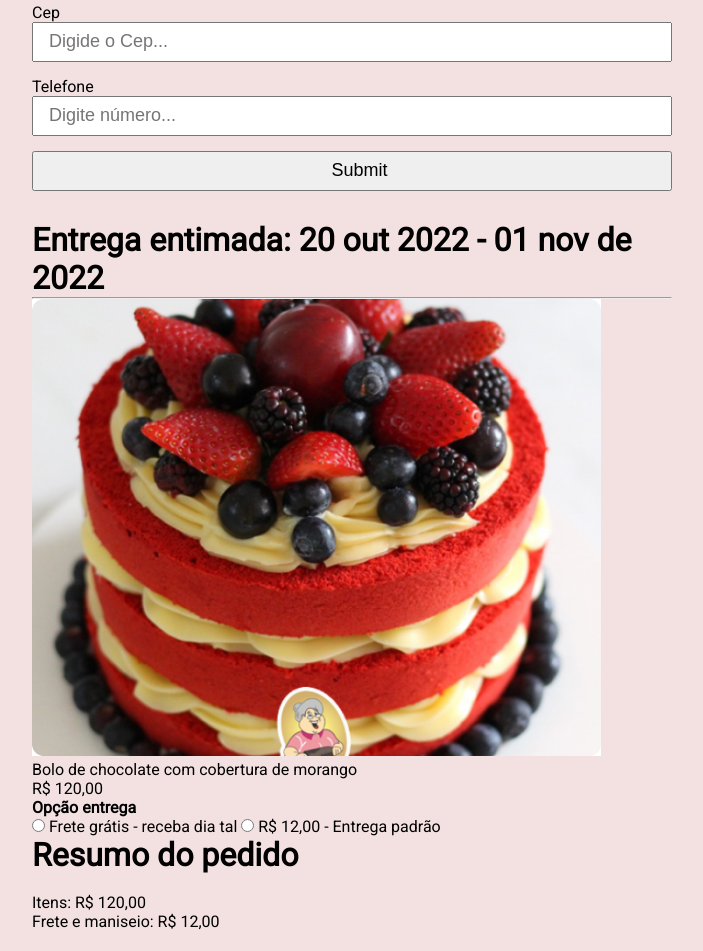
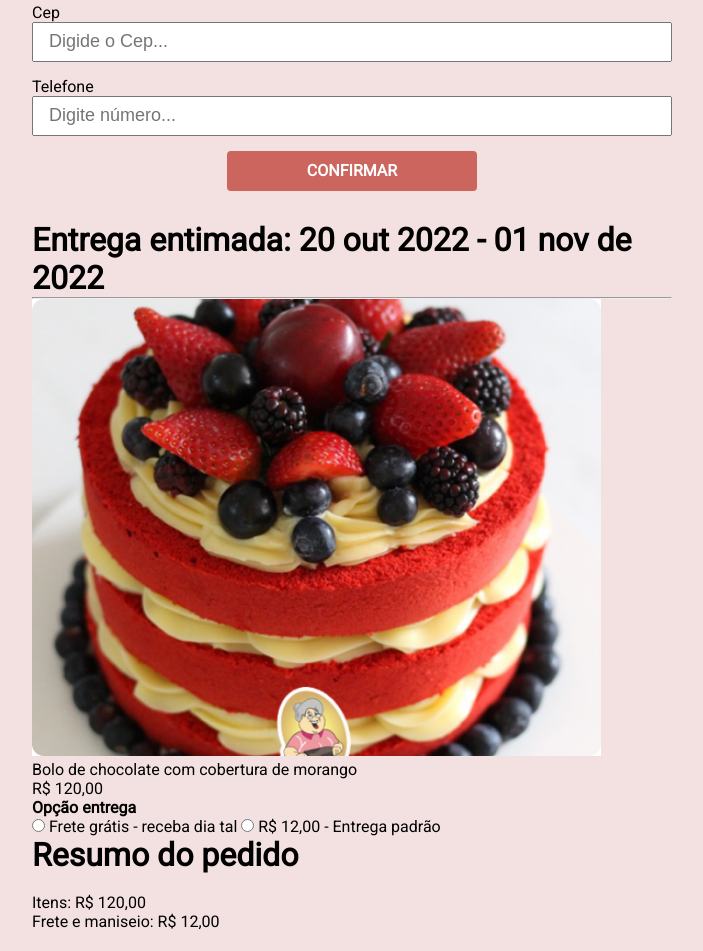
Before and after one commit to edsonhorikoshi/confeitariaJardim, a website: page finalizaPedido.html in a window 1280 px wide. Shown: the part 1246-2197 px from the top of the page, without its empty margins (288-991 px from the left). Drawn offline with Linux system fonts and the light colour scheme.

Commit message:
estilizei o botão confirmar endereço

```diff
--- a/css/style.css
+++ b/css/style.css
@@ -357,6 +357,7 @@ form{
     justify-content: center;
     flex-direction: column;
 
+
     gap: 15px;
     padding-top: 50px;
     padding-bottom: 30px;
@@ -367,5 +368,20 @@ form{
     height: 40px;
     font-size: 18px;
     padding-left: 15px;
+}
+
+#confirmaEndereco{
+    background-color: #CC655E;
+    width: 250px;
+    height: 40px;
+    border-radius: 4px;
+    font-weight: bolder;
+    color: #F3E1E1;
+
+    display: flex;
+    justify-content: center;
+    align-items: center;
+
+    margin: auto;
 
 }
--- a/finalizaPedido.html
+++ b/finalizaPedido.html
@@ -109,8 +109,8 @@
                     <input type="number" placeholder="Digite número...">
                 </div>
 
-                <div>
-                    <input type="submit" id="">
+                <div id="confirmaEndereco">
+                    <a href="#">Confirmar</a>
                 </div>
             </div>
 
```
